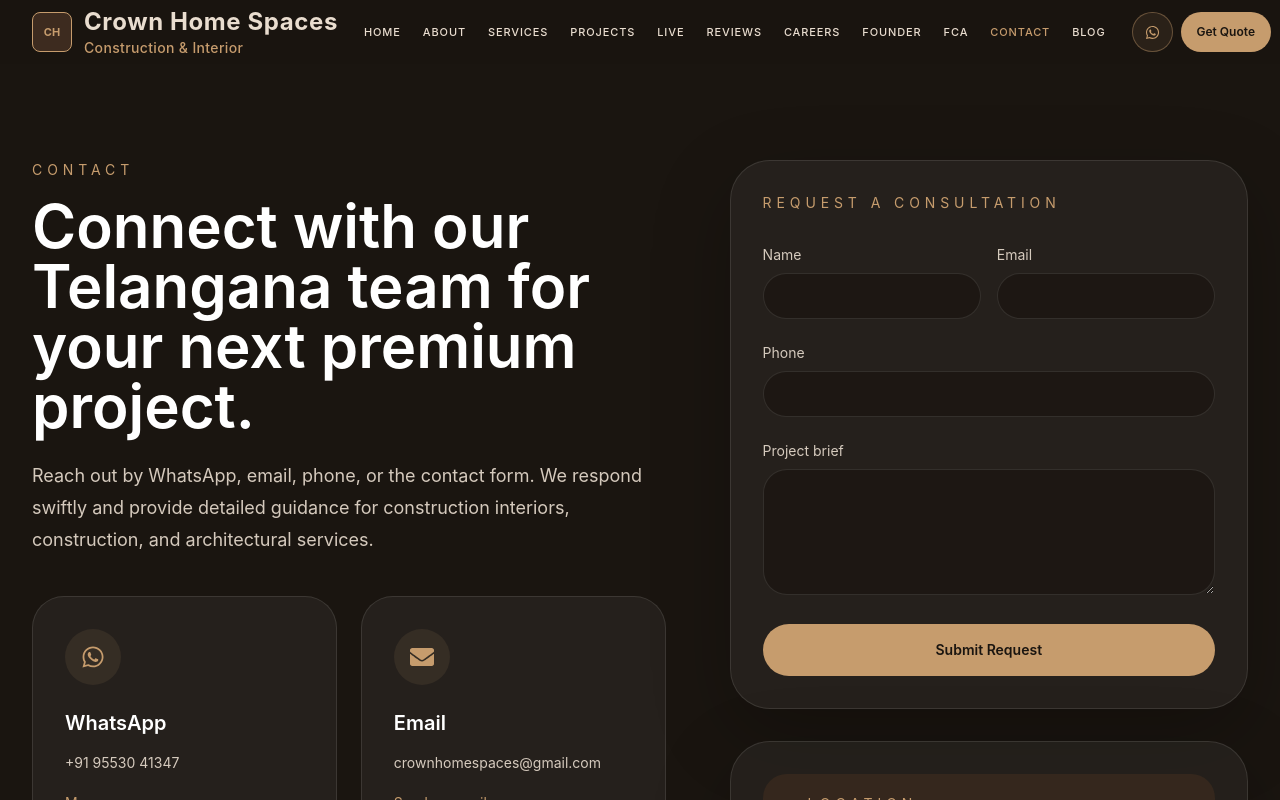
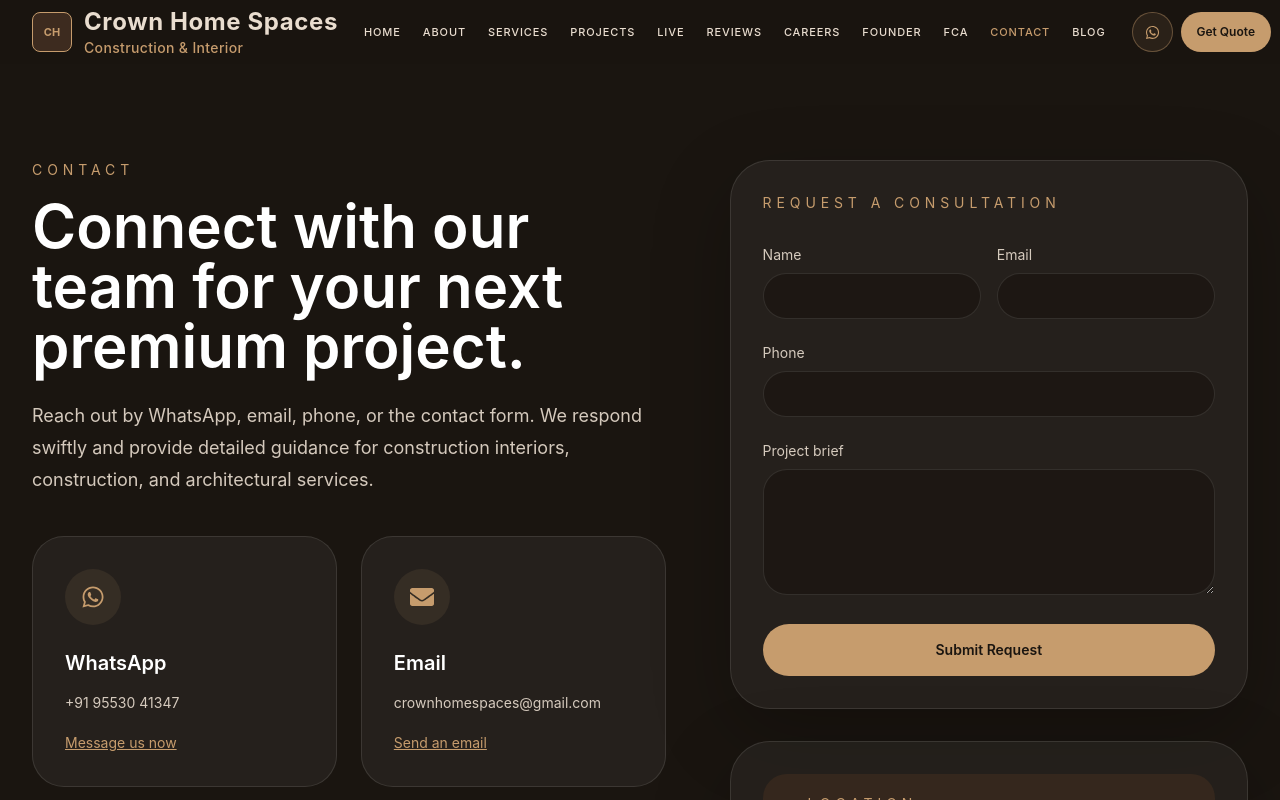
Before and after one commit to Azhar-7799/Construction, a React (Vite) app: page /contact in a window 1280 px wide. Shown: the top 800 px of the page. Built offline with nearby package versions, Linux system fonts and the light colour scheme.

Commit message:
final changes done

```diff
--- a/src/pages/Contact.jsx
+++ b/src/pages/Contact.jsx
@@ -25,7 +25,7 @@
         <div className="mx-auto grid max-w-7xl gap-16 lg:grid-cols-[1.1fr_0.9fr] lg:items-start">
           <div>
             <p className="text-sm uppercase tracking-[0.35em] text-crown-gold">Contact</p>
-            <h1 className="mt-4 text-5xl font-semibold text-white sm:text-6xl">Connect with our Telangana team for your next premium project.</h1>
+            <h1 className="mt-4 text-5xl font-semibold text-white sm:text-6xl">Connect with our team for your next premium project.</h1>
             <p className="mt-6 max-w-2xl text-lg leading-8 text-crown-beige/90">
               Reach out by WhatsApp, email, phone, or the contact form. We respond swiftly and provide detailed guidance for construction interiors, construction, and architectural services.
             </p>
```
